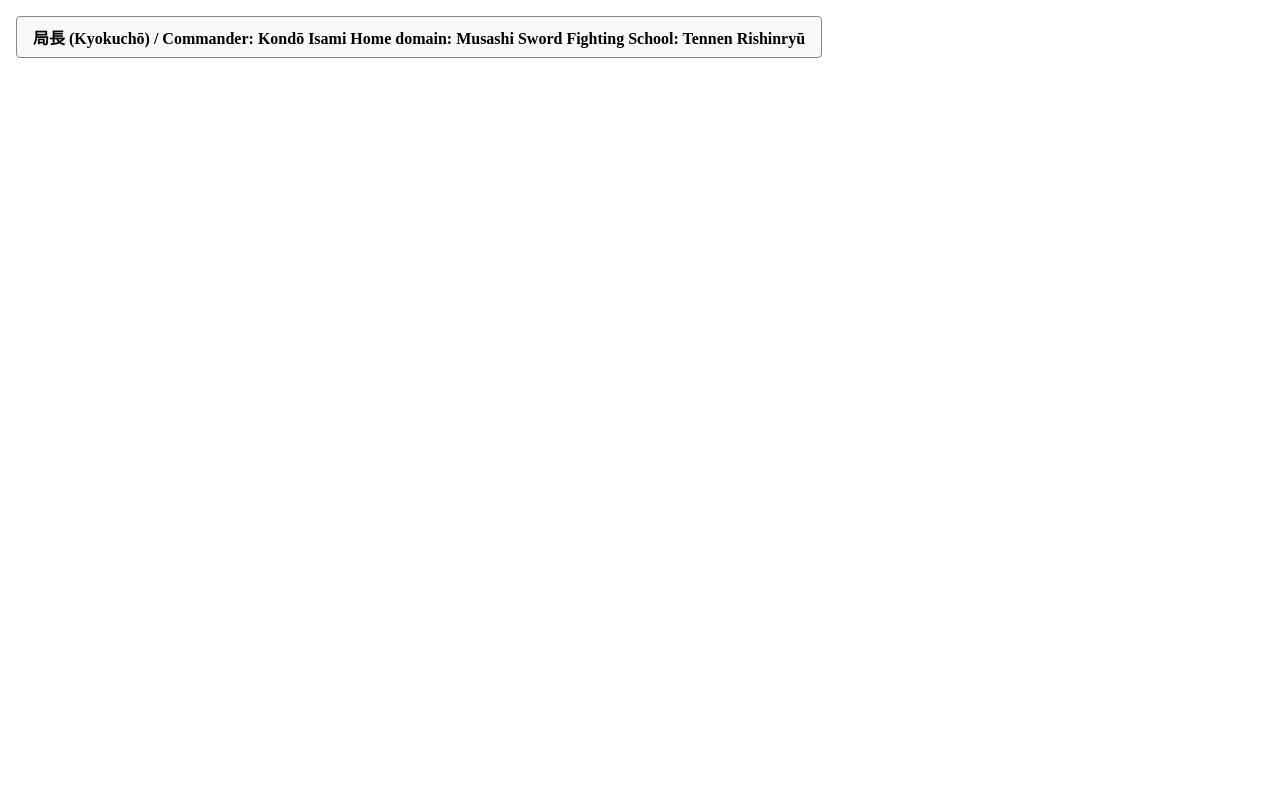
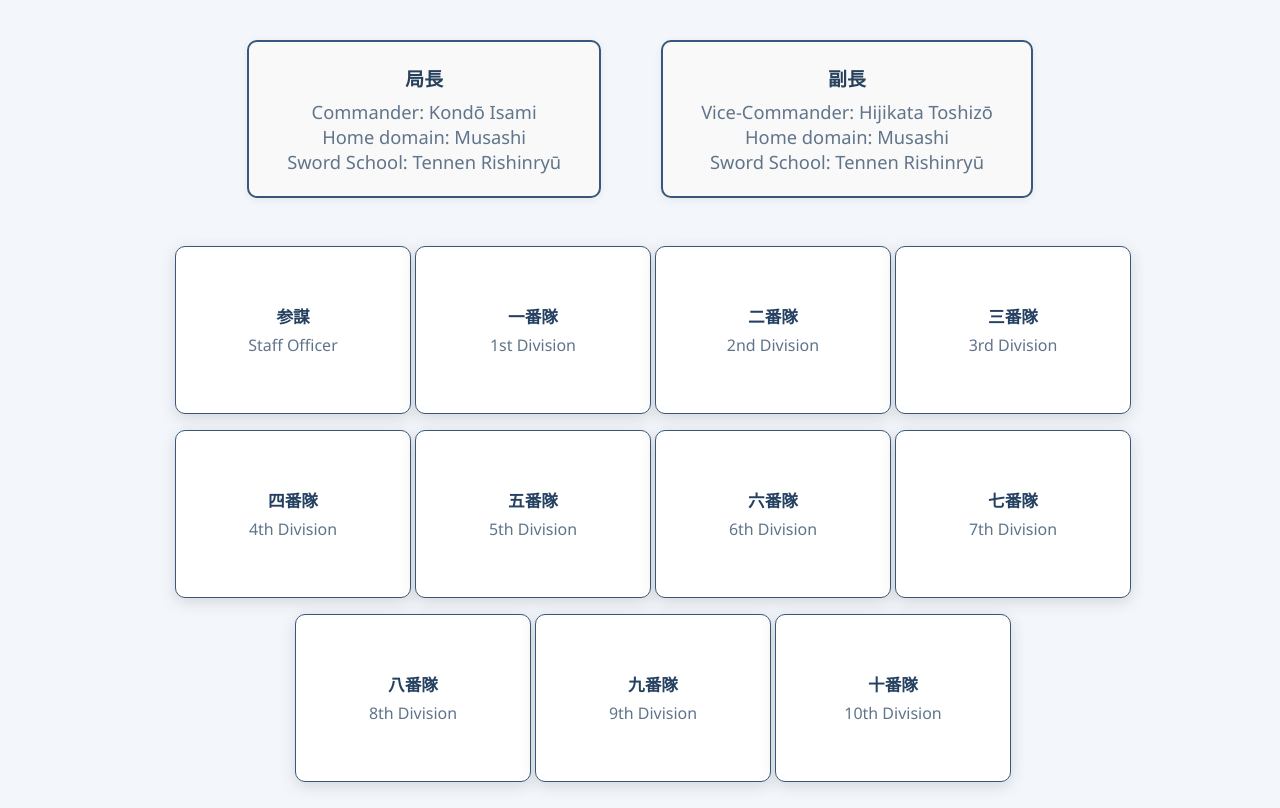
Before and after one commit to Quinna-create/org-chart, a plain HTML site: page index.html in a window 1280 px wide. Drawn offline with Linux system fonts and the light colour scheme.

Commit message:
Update index.html

```diff
--- a/index.html
+++ b/index.html
@@ -2,104 +2,246 @@
 <html lang="en">
 <head>
   <meta charset="UTF-8">
-  <title>Interactive Org Chart</title>
+  <title>Shinsengumi Org Chart</title>
   <style>
+    body {
+      background: #f3f6fa;
+      font-family: 'Segoe UI', 'Helvetica Neue', Arial, 'Liberation Sans', sans-serif;
+      margin: 0;
+      padding: 0;
+    }
+    .org-container {
+      max-width: 1050px;
+      margin: 0 auto;
+      padding: 40px 10px;
+    }
+    .top-leaders {
+      display: flex;
+      justify-content: center;
+      gap: 60px;
+      margin-bottom: 48px;
+    }
     .org-node {
-      border: 1px solid #888;
-      padding: 8px 16px;
-      margin: 8px;
-      display: inline-block;
       background: #f9f9f9;
+      border: 2px solid #39577a;
+      border-radius: 10px;
+      padding: 22px 38px;
+      font-weight: bold;
+      font-size: 1.18em;
+      text-align: center;
+      color: #28415c;
+      box-shadow: 0 2px 10px #0001;
+    }
+    .org-node span {
+      display: block;
+      font-weight: normal;
+      font-size: 0.97em;
+      color: #60748a;
+      margin-top: 7px;
+    }
+    .divisions-inspectors {
+      display: flex;
+      flex-wrap: wrap;
+      justify-content: center;
+      gap: 30px;
+    }
+    .org-card {
+      width: 210px;
+      height: 130px;
+      perspective: 1200px;
+      position: relative;
+      margin-bottom: 24px;
       cursor: pointer;
-      border-radius: 4px;
+      transition: transform 0.20s;
     }
-    .children {
-      margin-left: 40px;
-      display: none;
+    .card-front, .card-back {
+      position: absolute;
+      width: 100%;
+      height: 100%;
+      border-radius: 10px;
+      background: #fff;
+      border: 1.5px solid #39577a;
+      box-shadow: 0 4px 16px #0002;
+      backface-visibility: hidden;
+      transition: transform 0.7s cubic-bezier(.4,2,.5,.8), box-shadow 0.3s;
+      display: flex;
+      flex-direction: column;
+      align-items: center;
+      justify-content: center;
+      font-size: 1.04em;
+      padding: 18px 12px;
     }
-    .expanded > .children {
-      display: block;
+    .card-front {
+      z-index: 2;
+      color: #254060;
+      font-weight: bold;
+    }
+    .card-front span {
+      font-size: 0.96em;
+      color: #60748a;
+      font-weight: normal;
+      margin-top: 6px;
+    }
+    .card-back {
+      transform: rotateY(180deg);
+      z-index: 1;
+      background: #f6fafd;
+      font-size: 0.99em;
+      color: #39577a;
+      font-weight: normal;
+      padding: 17px 10px;
+    }
+    .card-back ul {
+      margin: 0;
+      padding: 0 0 0 18px;
+      text-align: left;
+      font-size: 0.96em;
+    }
+    .org-card:hover {
+      z-index: 3;
+      transform: scale(1.12);
+    }
+    .org-card:hover .card-front {
+      transform: rotateY(180deg);
+    }
+    .org-card:hover .card-back {
+      transform: rotateY(0deg) scale(1.09);
+      box-shadow: 0 6px 28px #39577a33;
+    }
+    @media (max-width: 700px) {
+      .top-leaders { flex-direction: column; gap: 18px; }
+      .org-card { width: 98vw; max-width: 340px; }
+      .divisions-inspectors { gap: 16px; }
     }
   </style>
 </head>
 <body>
-  <div id="org-chart"></div>
-  <script>
-    // Sample org chart data
-    const data = {
-  name: "局長 (Kyokuchō) / Commander: Kondō Isami\nHome domain: Musashi\nSword Fighting School: Tennen Rishinryū",
-  children: [
-    {
-      name: "副長 (Fukuchō) / Vice-Commander: Hijikata Toshizō\nHome domain: Musashi\nSword Fighting School: Tennen Rishinryū",
-      children: [
-        {
-          name: "参謀 (Sanbō) / Staff Officer: Itō Kashitarō\nHome domain: Shizuku\nSword Fighting School: Shintō Munenryū"
-        },
-        {
-          name: "一番隊 (Ichiban-tai) / 1st Division: Okita Sōji\nHome domain: Edo (Shirakawa)\nSword Fighting School: Tennen Rishinryū"
-        },
-        {
-          name: "二番隊 (Niban-tai) / 2nd Division: Nagakura Shinpachi\nHome domain: Edo (Matsumae)\nSword Fighting School: Shintō Munenryū"
-        },
-        {
-          name: "三番隊 (Sanban-tai) / 3rd Division: Saitō Hajime\nHome domain: Edo\nSword Fighting School: Ittōryū"
-        },
-        {
-          name: "四番隊 (Yoban-tai) / 4th Division: Matsubara Chūji\nHome domain: Musashi\nSword Fighting School: Tennen Rishinryū"
-        },
-        {
-          name: "五番隊 (Goban-tai) / 5th Division: Takeda Kanryūsai\nHome domain: Izumo\nSword Fighting School: Hokushin Ittōryū"
-        },
-        {
-          name: "六番隊 (Rokuban-tai) / 6th Division: Inōe Genzaburō\nHome domain: Musashi\nSword Fighting School: Tennen Rishinryū"
-        },
-        {
-          name: "七番隊 (Nanaban-tai) / 7th Division: Tani Sanjūrō\nHome domain: Matsuyama\nSword Fighting School: Tyokushinryū\nSpear School: Taneda Hōzōinryū"
-        },
-        {
-          name: "八番隊 (Hachiban-tai) / 8th Division: Todō Heisuke\nHome domain: Edo\nSword Fighting School: Hokushin Ittōryū"
-        },
-        {
-          name: "九番隊 (Kyūban-tai) / 9th Division: Suzuki Mikisaburō\nHome domain: Shizuku\nSword Fighting School: Shintō Munenryū"
-        },
-        {
-          name: "十番隊 (Jūban-tai) / 10th Division: Harada Sanosuke\nHome domain: Matsuyama\nSpear Fighting School: Taneda Hōzōinryū"
-        }
-      ]
-    }
-  ]
-};
-
-    function createNode(nodeData) {
-      const node = document.createElement('div');
-      node.className = 'org-node';
-      node.textContent = nodeData.name;
-
-      if (nodeData.children && nodeData.children.length > 0) {
-        node.style.fontWeight = 'bold';
-        node.addEventListener('click', function(e) {
-          e.stopPropagation();
-          node.parentElement.classList.toggle('expanded');
-        });
-
-        const childrenContainer = document.createElement('div');
-        childrenContainer.className = 'children';
-        nodeData.children.forEach(child => {
-          const childWrapper = document.createElement('div');
-          childWrapper.appendChild(createNode(child));
-          childrenContainer.appendChild(childWrapper);
-        });
-
-        const wrapper = document.createElement('div');
-        wrapper.appendChild(node);
-        wrapper.appendChild(childrenContainer);
-        return wrapper;
-      } else {
-        return node;
-      }
-    }
-
-    document.getElementById('org-chart').appendChild(createNode(data));
-  </script>
+  <div class="org-container">
+    <div class="top-leaders">
+      <div class="org-node">
+        局長
+        <span>Commander: Kondō Isami<br>Home domain: Musashi<br>Sword School: Tennen Rishinryū</span>
+      </div>
+      <div class="org-node">
+        副長
+        <span>Vice-Commander: Hijikata Toshizō<br>Home domain: Musashi<br>Sword School: Tennen Rishinryū</span>
+      </div>
+    </div>
+    <div class="divisions-inspectors">
+      <!-- Inspectors -->
+      <div class="org-card">
+        <div class="card-front">
+          参謀<br><span>Staff Officer</span>
+        </div>
+        <div class="card-back">
+          <ul>
+            <li>Itō Kashitarō<br><span style="color:#60748a;font-size:0.93em;">Shizuku, Shintō Munenryū</span></li>
+          </ul>
+        </div>
+      </div>
+      <!-- Divisions 1-10 -->
+      <div class="org-card">
+        <div class="card-front">
+          一番隊<br><span>1st Division</span>
+        </div>
+        <div class="card-back">
+          <ul>
+            <li>Okita Sōji<br><span style="color:#60748a;font-size:0.93em;">Edo (Shirakawa), Tennen Rishinryū</span></li>
+          </ul>
+        </div>
+      </div>
+      <div class="org-card">
+        <div class="card-front">
+          二番隊<br><span>2nd Division</span>
+        </div>
+        <div class="card-back">
+          <ul>
+            <li>Nagakura Shinpachi<br><span style="color:#60748a;font-size:0.93em;">Edo (Matsumae), Shintō Munenryū</span></li>
+          </ul>
+        </div>
+      </div>
+      <div class="org-card">
+        <div class="card-front">
+          三番隊<br><span>3rd Division</span>
+        </div>
+        <div class="card-back">
+          <ul>
+            <li>Saitō Hajime<br><span style="color:#60748a;font-size:0.93em;">Edo, Ittōryū</span></li>
+          </ul>
+        </div>
+      </div>
+      <div class="org-card">
+        <div class="card-front">
+          四番隊<br><span>4th Division</span>
+        </div>
+        <div class="card-back">
+          <ul>
+            <li>Matsubara Chūji<br><span style="color:#60748a;font-size:0.93em;">Musashi, Tennen Rishinryū</span></li>
+          </ul>
+        </div>
+      </div>
+      <div class="org-card">
+        <div class="card-front">
+          五番隊<br><span>5th Division</span>
+        </div>
+        <div class="card-back">
+          <ul>
+            <li>Takeda Kanryūsai<br><span style="color:#60748a;font-size:0.93em;">Izumo, Hokushin Ittōryū</span></li>
+          </ul>
+        </div>
+      </div>
+      <div class="org-card">
+        <div class="card-front">
+          六番隊<br><span>6th Division</span>
+        </div>
+        <div class="card-back">
+          <ul>
+            <li>Inōe Genzaburō<br><span style="color:#60748a;font-size:0.93em;">Musashi, Tennen Rishinryū</span></li>
+          </ul>
+        </div>
+      </div>
+      <div class="org-card">
+        <div class="card-front">
+          七番隊<br><span>7th Division</span>
+        </div>
+        <div class="card-back">
+          <ul>
+            <li>Tani Sanjūrō<br><span style="color:#60748a;font-size:0.93em;">Matsuyama, Tyokushinryū (Spear: Taneda Hōzōinryū)</span></li>
+          </ul>
+        </div>
+      </div>
+      <div class="org-card">
+        <div class="card-front">
+          八番隊<br><span>8th Division</span>
+        </div>
+        <div class="card-back">
+          <ul>
+            <li>Todō Heisuke<br><span style="color:#60748a;font-size:0.93em;">Edo, Hokushin Ittōryū</span></li>
+          </ul>
+        </div>
+      </div>
+      <div class="org-card">
+        <div class="card-front">
+          九番隊<br><span>9th Division</span>
+        </div>
+        <div class="card-back">
+          <ul>
+            <li>Suzuki Mikisaburō<br><span style="color:#60748a;font-size:0.93em;">Shizuku, Shintō Munenryū</span></li>
+          </ul>
+        </div>
+      </div>
+      <div class="org-card">
+        <div class="card-front">
+          十番隊<br><span>10th Division</span>
+        </div>
+        <div class="card-back">
+          <ul>
+            <li>Harada Sanosuke<br><span style="color:#60748a;font-size:0.93em;">Matsuyama, Taneda Hōzōinryū (Spear)</span></li>
+          </ul>
+        </div>
+      </div>
+      <!-- Add more org-card blocks as needed for additional inspectors/divisions -->
+    </div>
+  </div>
 </body>
 </html>
```
